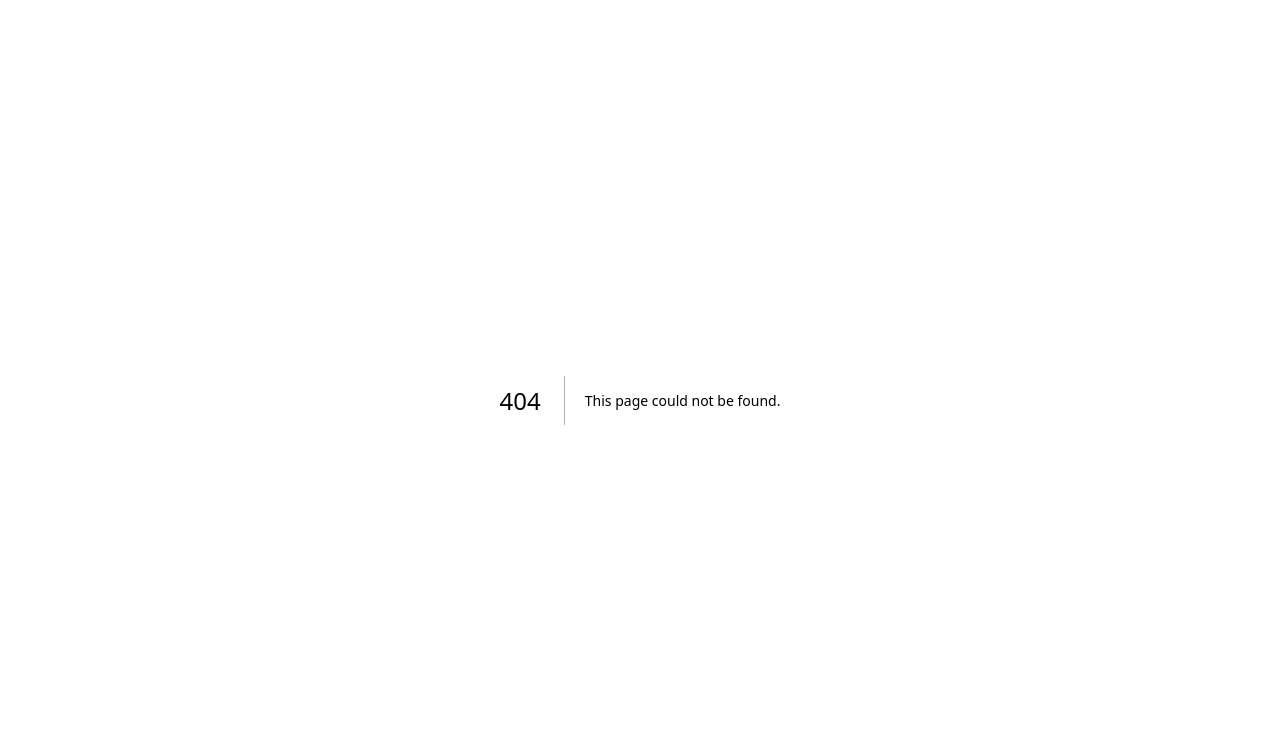
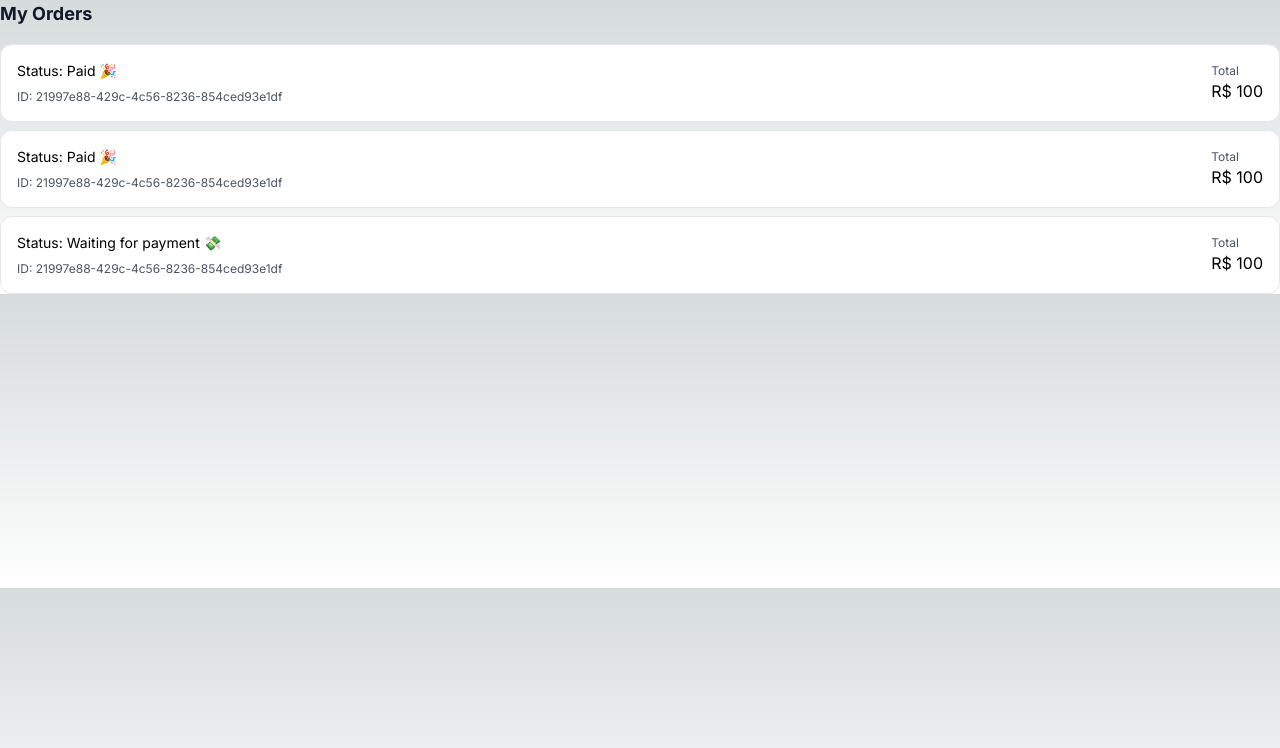
Before and after one commit to ItaloMedici/imersao-fullcycle-17, a Next.js app in the folder nextjs-front/: page /my-orders in a window 1280 px wide. Before the commit this address had no page. Shown: the top 748 px of the page. Built offline with nearby package versions, Linux system fonts and the light colour scheme.

Commit message:
feat: add my orders page

```diff
--- /dev/null
+++ b/nextjs-front/src/app/my-orders/page.tsx
@@ -0,0 +1,86 @@
+import { Order, OrderStatus } from "@/lib/schemas/order-shecma";
+
+const oders: Order[] = [
+  {
+    id: "21997e88-429c-4c56-8236-854ced93e1df",
+    client_id: "21997e88-429c-4c56-8236-854ced93e1df",
+    status: "paid",
+    items: [
+      {
+        id: "21997e88-429c-4c56-8236-854ced93e1df",
+        product_id: "21997e88-429c-4c56-8236-854ced93e1df",
+        quantity: 1,
+        price: 100,
+        image_url: "https://source.unsplash.com/random?product",
+        name: "Product 1",
+      },
+    ],
+    total: 100,
+  },
+  {
+    id: "21997e88-429c-4c56-8236-854ced93e1df",
+    client_id: "21997e88-429c-4c56-8236-854ced93e1df",
+    status: "paid",
+    items: [
+      {
+        id: "21997e88-429c-4c56-8236-854ced93e1df",
+        product_id: "21997e88-429c-4c56-8236-854ced93e1df",
+        quantity: 1,
+        price: 100,
+        image_url: "https://source.unsplash.com/random?product",
+        name: "Product 1",
+      },
+    ],
+    total: 100,
+  },
+  {
+    id: "21997e88-429c-4c56-8236-854ced93e1df",
+    client_id: "21997e88-429c-4c56-8236-854ced93e1df",
+    status: "pending",
+    items: [
+      {
+        id: "21997e88-429c-4c56-8236-854ced93e1df",
+        product_id: "21997e88-429c-4c56-8236-854ced93e1df",
+        quantity: 1,
+        price: 100,
+        image_url: "https://source.unsplash.com/random?product",
+        name: "Product 1",
+      },
+    ],
+    total: 100,
+  },
+];
+
+const status: Record<OrderStatus, string> = {
+  paid: "Paid 🎉",
+  pending: "Waiting for payment 💸",
+};
+
+function MyOrders() {
+  return (
+    <div>
+      <h1 className="font-bold text-gray-900 text-lg">My Orders</h1>
+      <ul className="flex flex-col gap-2 mt-4">
+        {oders.map((order) => (
+          <li
+            key={order.id}
+            className="w-full p-4 flex items-center gap-4 justify-between bg-white border border-gray-200 rounded-xl"
+          >
+            <div className="flex gap-4">
+              <span>
+                <p className="text-sm">Status: {status[order.status]}</p>
+                <p className="text-xs mt-2 text-gray-600">ID: {order.id}</p>
+              </span>
+            </div>
+            <span>
+              <p className="text-xs text-gray-600">Total</p>
+              <p className="text-md ">R$ {order.total}</p>
+            </span>
+          </li>
+        ))}
+      </ul>
+    </div>
+  );
+}
+
+export default MyOrders;
```
